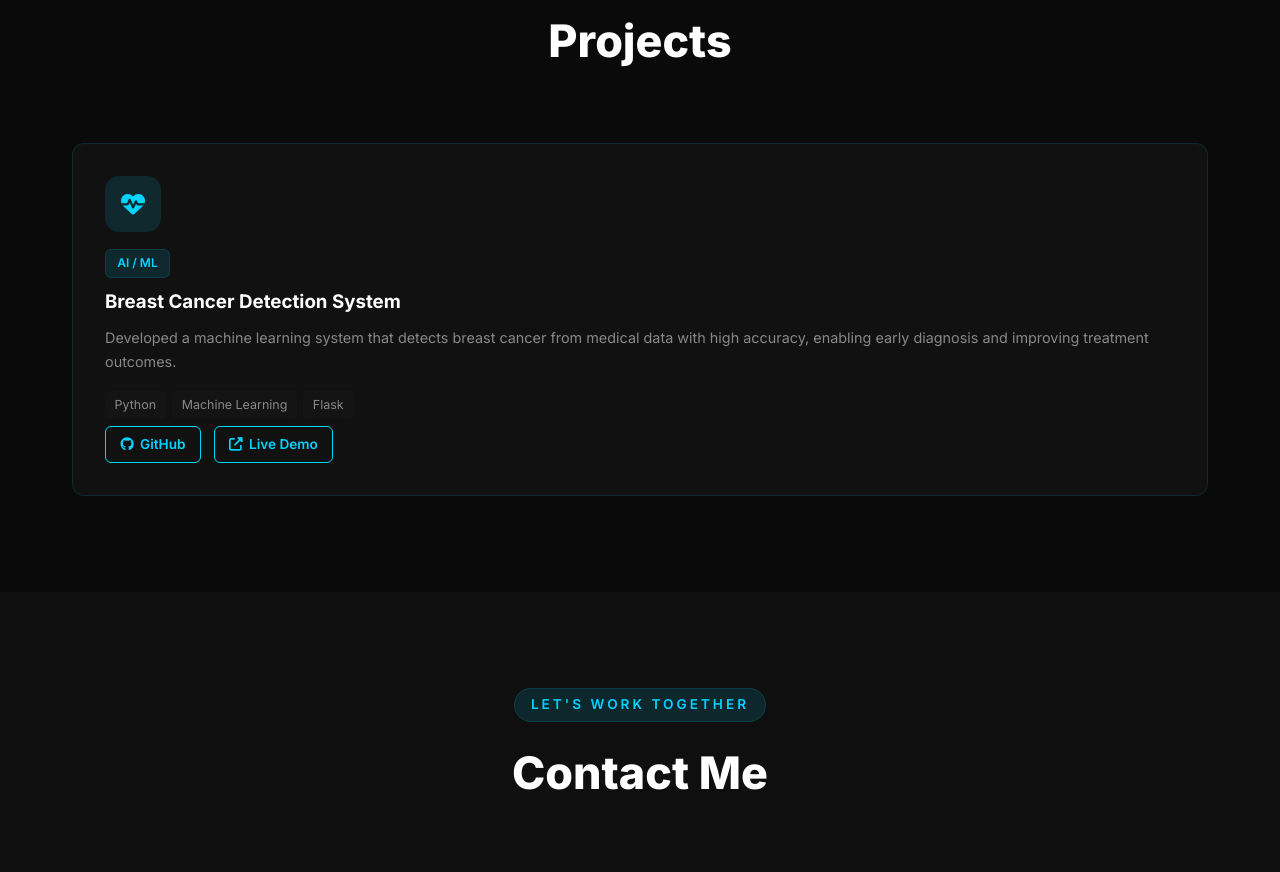
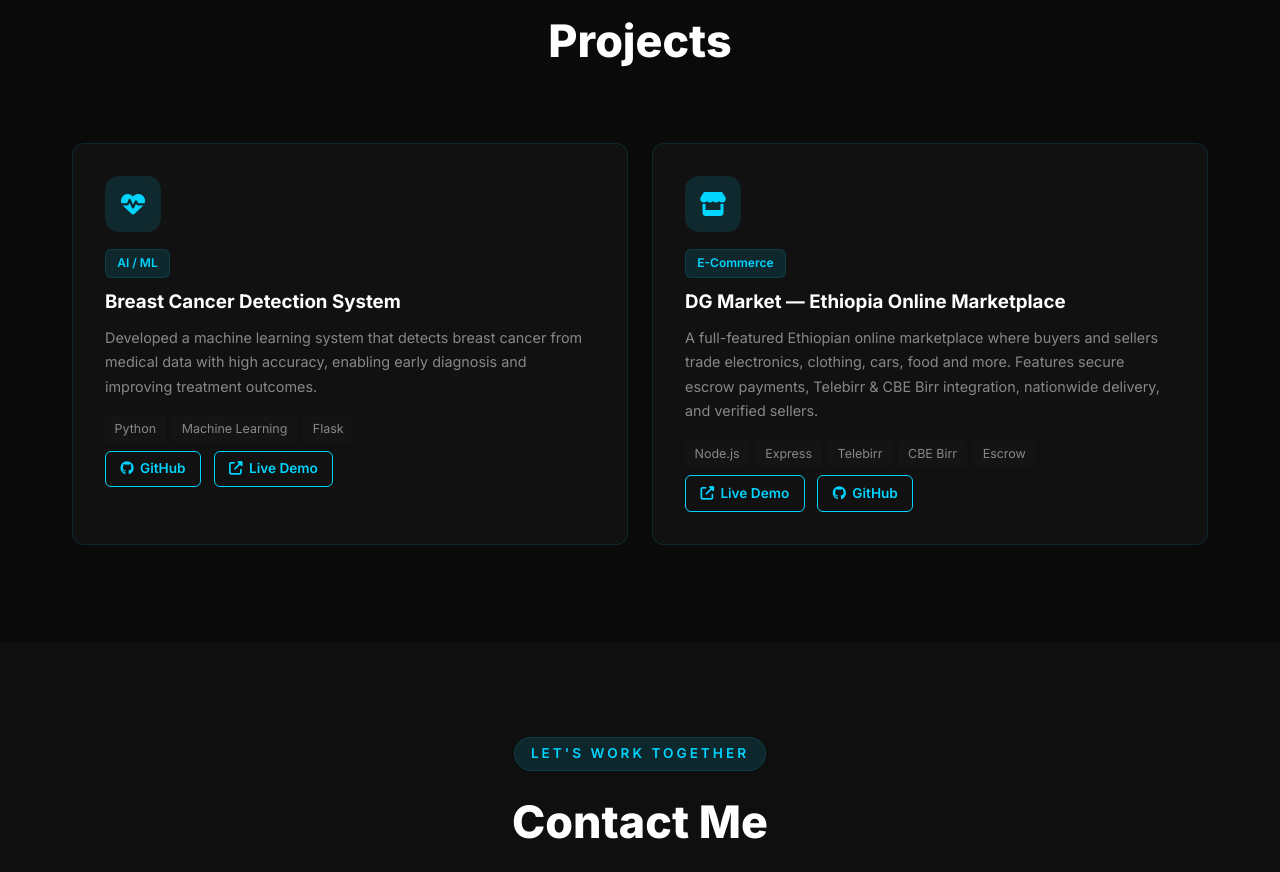
Before and after one commit to DinkisaGeremew/portfolio, a website: page index.html in a window 1280 px wide. Shown: the part 4420-5292 px from the top of the page. Drawn offline with Linux system fonts and the light colour scheme.

Commit message:
add DG Market project

```diff
--- a/index.html
+++ b/index.html
@@ -268,6 +268,19 @@
             </div>
           </div>
         </div>
+        <div class="project-card">
+          <div class="project-icon"><i class="fas fa-store"></i></div>
+          <div class="project-content">
+            <span class="project-tag">E-Commerce</span>
+            <h3>DG Market — Ethiopia Online Marketplace</h3>
+            <p>A full-featured Ethiopian online marketplace where buyers and sellers trade electronics, clothing, cars, food and more. Features secure escrow payments, Telebirr &amp; CBE Birr integration, nationwide delivery, and verified sellers.</p>
+            <div class="project-tech"><span>Node.js</span><span>Express</span><span>Telebirr</span><span>CBE Birr</span><span>Escrow</span></div>
+            <div class="project-links">
+              <a href="https://dgmarket.onrender.com" target="_blank" class="project-link"><i class="fas fa-external-link-alt"></i> Live Demo</a>
+              <a href="https://github.com/DinkisaGeremew" target="_blank" class="project-link"><i class="fab fa-github"></i> GitHub</a>
+            </div>
+          </div>
+        </div>
       </div>
     </div>
   </section>
```
